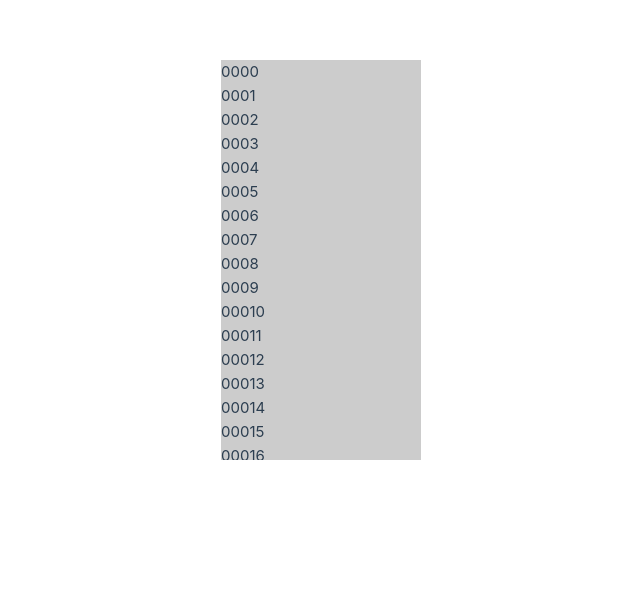
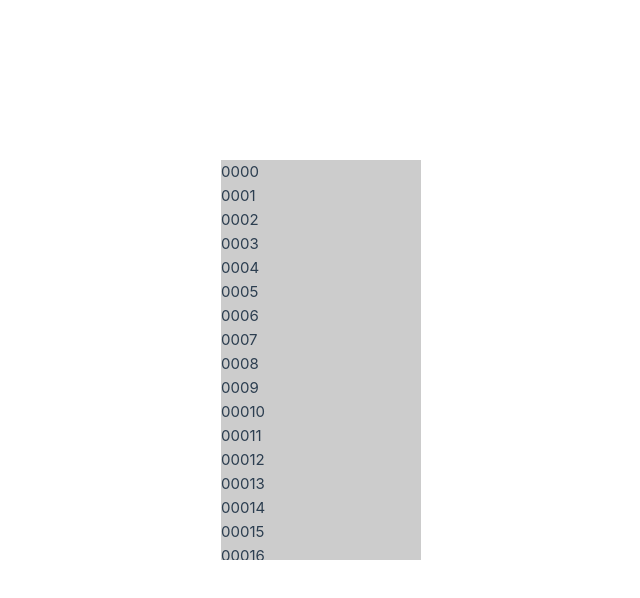
Before and after one commit to vuuuue/vue-demo, a Vue app in the folder vue3-demo/: page / in a window 1280 px wide. Shown: the part 140-738 px from the top of the page, without its empty margins (219-859 px from the left). Built offline with nearby package versions, Linux system fonts and the light colour scheme.

Commit message:
feat: 模拟真实滚动-偏移量修正

```diff
--- a/vue3-demo/src/components/TheWelcome.vue
+++ b/vue3-demo/src/components/TheWelcome.vue
@@ -11,7 +11,7 @@ const getContactList = (): Promise<TransferPersonInfo[]> => {
   return new Promise((resolve) => {
     setTimeout(() => {
       let list = []
-      for (let i = 0; i < 500000; i++) {
+      for (let i = 0; i < 200; i++) {
         list.push({
           name: '张三' + i,
           phone: '1234567890' + i,
@@ -40,17 +40,12 @@ const viewHeight = ref(0) // 容器高度
 const getHeight = () => {
   const item = document.querySelector<HTMLDivElement>('.person-info-card')
   const view = document.querySelector<HTMLDivElement>('.person-info-view')
-    console.log('---view---', view);
-  console.log('---item---', item);
-
   itemHeight.value = item ? item.offsetHeight : 0
   viewHeight.value = view ? view.offsetHeight : 0
   console.log('itemHeight', itemHeight.value)
   console.log('viewHeight', viewHeight.value)
 }
 nextTick(getHeight)
-
-
 // 滚动事件
 const handleScroll = (e: Event) => {
   if (itemHeight.value === 0 || viewHeight.value === 0) {
@@ -62,7 +57,7 @@ const handleScroll = (e: Event) => {
   // 初始索引 = 滚动距离 / 每一项的高度
   const startIndex = Math.floor(scrollTop.value / itemHeight.value)
   // 结束索引 = 初始索引 + 容器高度 / 每一项的高度
-  const endIndex = Math.ceil(startIndex + 1 + viewHeight.value / itemHeight.value)
+  const endIndex = Math.ceil(startIndex + viewHeight.value / itemHeight.value)
   // 根据初始索引和结束索引，截取数据
   showData.value = transferContactList.value.slice(startIndex, endIndex)
 }
@@ -72,8 +67,11 @@ const handleScroll = (e: Event) => {
 <template>
   <div class="view-content person-info-view" @scroll="handleScroll">
     <div class="contact-content-container" :style="{height: `${transferContactList.length * itemHeight}px`}" >
+      <!-- 为了正确实现滚动效果。偏移量一直和scrollTop相同，那就没有滚动效果了就只是渲染区域数据改变-->
+      <!-- 所以这里不要要让他进行偏移让他随着父元素去滚动，当滚动距离（scrollTop）大于等于'一个item'
+        (也就是下面计算公式如果有御书说明是在item上滚动当余数为0说明正好item滚动结束了)时候才算一个item的偏移量 -->
       <div class="item-container "
-      :style="{ transform: `translateY(${scrollTop}px)`}">
+      :style="{ transform: `translateY(${scrollTop - (scrollTop % itemHeight)}px)`}">
         <div class="item person-info-card" v-for="(item, index) in showData" :key="index">
           {{ item.phoneNo }}
         </div>
@@ -82,6 +80,9 @@ const handleScroll = (e: Event) => {
   </div>
 </template>
 <style>
+body{
+  padding-top: 200px;
+}
 .view-content {
   width: 200px;
   height: 400px;
@@ -94,7 +95,7 @@ const handleScroll = (e: Event) => {
   height: 1000px;
 }
 .item-container{
-  position: absolute;
+  /* position: absolute; */
   overflow: hidden;
 }
 
```
